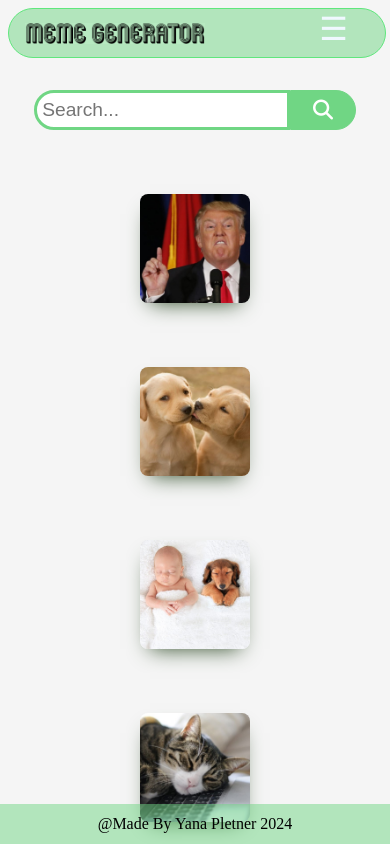
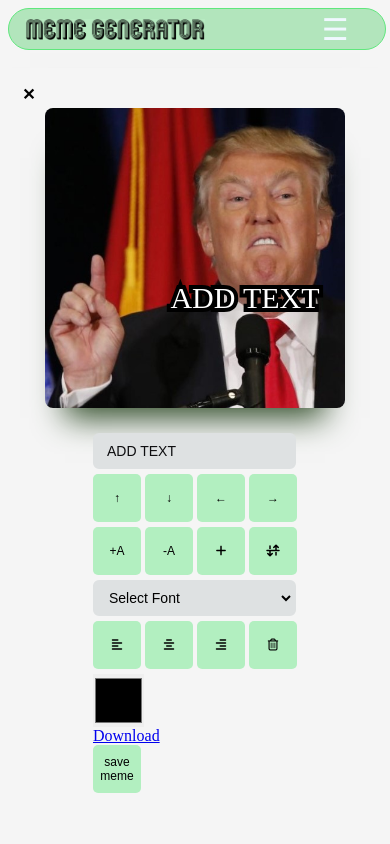
Before and after one commit to YanaPletner/memegen-Project, a plain HTML site: page index.html in a window 390 px wide. Both pictures are taken after a click on the picture 195 px from the left and 248 px from the top of the page. Shown: the top 844 px of the page. Drawn offline with Linux system fonts and the light colour scheme.

Commit message:
Add select img to be renderd in editor

```diff
--- a/index.html
+++ b/index.html
@@ -57,7 +57,7 @@
         </section>
 
         <section class="meme-editor hidden">
-            <form method="dialog" class=" flex justify-content-center align-items-center">
+            <form class="flex justify-content-center align-items-center">
                 <button onclick="onCloseMemeEditor()" class="btn-close-editor">✕</button>
 
                 <section class="canvas-container">
@@ -111,6 +111,7 @@
                         <button onclick="onDeleteTxt()"><i class="fa-regular fa-trash-can"></i></button>
                     </section>
 
+
                     <section>
                         <input type="color" id="color" name="color" vlaue="#000000" aria-label="shape-color"
                             onchange="onColorPick(this.value)">
@@ -120,6 +121,7 @@
                         <div><a href="#" onclick="onDownloadCanvas(this)" download="file-name">Download</a></div>
 
                     </section>
+
 
                     <section>
                         <button onclick="onSaveMeme()">save meme</button>
--- a/js/gallery.controller.js
+++ b/js/gallery.controller.js
@@ -7,17 +7,22 @@ function renderGallery() {
     gElGallery = document.querySelector('.gallery-container')
     gElGallery.innerHTML = ""
     for (let i = 1; i < gMaxMemes; i++) {
-        gElGallery.innerHTML += `<img src='meme-imgs/${i}.jpg' onclick='onImgSelect(this)'></img>`
+        gElGallery.innerHTML += `<img class='id-${i}' src='meme-imgs/${i}.jpg' onclick='onImgSelect(this)'></img>`
     }
+
+    console.log(gElGallery)
     // gElGallery.innerHTML = "<img src='meme-imgs/1.jpg' class='id-1.jpg' onclick='onImgSelect(this)'>"
     // gElGallery.innerHTML += "<img src='meme-imgs/2.jpg' class='id-2.jpg' onclick='onImgSelect(this)'>"
 }
 
 function onImgSelect(elImg) {
-    const imgId = elImg.classList.value
+    var classAttributeValue = elImg.getAttribute('class');
+    var imgId = classAttributeValue.match(/\d+/)[0];
+    setImgId(imgId)
 
-    setImg(imgId)
+    gCtx.drawImage(elImg, 0, 0, gElCanvas.width, gElCanvas.height)
     renderMeme()
+    onOpenMemeEditor()
 }
 
 function onRandomImg() {
@@ -33,7 +38,7 @@ function onRandomImg() {
         gElCanvas.height = elImg.height * 3 / 5
 
         gCtx.drawImage(elImg, 0, 0, gElCanvas.width, gElCanvas.height)
-        setSelectedImgId(currImgId)
+        // setSelectedImgId(currImgId)
         renderTxtLines()
     }
     onOpenMemeEditor()
--- a/js/main.controller.js
+++ b/js/main.controller.js
@@ -2,6 +2,8 @@
 
 let gElCanvas
 let gCtx
+let gElCurrImg
+
 // let gStartPos
 // let gClickPos
 
@@ -15,10 +17,7 @@ function onInit() {
 
     addListeners()
     renderGallery()
-    renderMeme()
-
-    // window.addEventListener('resize', (event) => resizeCanvas)
-
+    // renderMeme()
 }
 
 
@@ -53,13 +52,13 @@ function getEvPos(ev) {
 function addListeners() {
     addMouseListeners()
     addTouchListeners()
-    // window.addEventListener('resize', (event) => resizeCanvas)
 }
 
 function onToggleMenu() {
     document.body.classList.toggle('menu-open')
 
     const elMenuBtn = document.querySelector('.toggle-menu-btn span')
+    // const elMenuBtnContainer = document.querySelector('.toggle-menu-btn')
     if (document.body.classList.contains('menu-open')) {
         elMenuBtn.innerHTML = '<span class="fa-solid fa-xmark"></span>'
     }
--- a/js/meme.controller.js
+++ b/js/meme.controller.js
@@ -1,10 +1,12 @@
 "use strict"
 
 function renderMeme() {
+    // console.log(elImg)
     const meme = getMeme()
     const { selectedImgId } = meme
 
     const elImg = new Image()
+    elImg.src = elImg
     elImg.src = `meme-imgs/${selectedImgId}.jpg`
 
     elImg.onload = () => {
@@ -32,18 +34,11 @@ function renderTxtLines() {
         gCtx.fillStyle = color
         gCtx.lineWidth = 8
 
-        // gCtx.strokeText(txt, gElCanvas.width / 2, gElCanvas.height / 2)
-        // gCtx.fillText(txt, gElCanvas.width / 2, gElCanvas.height / 2)
-
         gCtx.strokeText(txt, x, y)
         gCtx.fillText(txt, x, y)
 
         const textWidth = gCtx.measureText(txt).width
         setTxtLineWidth(textWidth, idx)
-
-        // const clickedSize = size+10
-        // renderRectAroundText(idx)
-        // renderMeme()
     })
 }
 
--- a/js/services/meme.service.js
+++ b/js/services/meme.service.js
@@ -23,7 +23,7 @@ var gMeme = {
     ]
 }
 
-function setImg(imgId) {
+function setImgId(imgId) {
     gMeme.selectedImgId = imgId
 }
 
--- a/style/components/meme-editor.css
+++ b/style/components/meme-editor.css
@@ -8,6 +8,7 @@
     border: none;
     width: 100vw;
     height: 100%;
+    padding-block-start: 10em;
 
     top: 8%;
     left: 0;
--- a/style/setup/mq.css
+++ b/style/setup/mq.css
@@ -7,13 +7,14 @@
     .main-header .main-nav {
         position: fixed;
 
-        top: 132px;
+        top: 80px;
         right: 0;
         height: 50dvh;
         min-width: 100%;
 
         transform: translateX(100%);
         transition: 1s;
+        z-index: 5;
     }
 
 
@@ -27,7 +28,10 @@
     .toggle-menu-btn {
         display: block;
         place-self: end;
-        margin-block-end: 8px;
+        /* height: 3em; */
+        font-size: 30px;
+        margin-inline: 0 1em;
+        /* margin-block-end: 8px; */
     }
 
     .main-nav .main-nav-list {
@@ -49,6 +53,15 @@
 
     }
 
+    .main-nav-list li:last-of-type a {
+        border-radius: 0;
+    }
+
+    .main-nav-list li:hover a {
+        width: 100%;
+        background-color: var(--header-list-hover);
+    }
+
     .search .searchButton {
         height: 2em;
     }
@@ -57,14 +70,20 @@
         width: 40%;
     }
 
+    .meme-editor {
+        padding-block-start: 0;
+    }
+
     .meme-editor form {
         flex-direction: column;
-        padding-block-start: .5em;
+    }
 
+    .btn-close-editor {
+        font-size: 1rem;
     }
 
     .canvas-container {
-        /* padding-block: 2em; */
+        padding-block-start: 2.5em;
         justify-content: start;
     }
 
```
